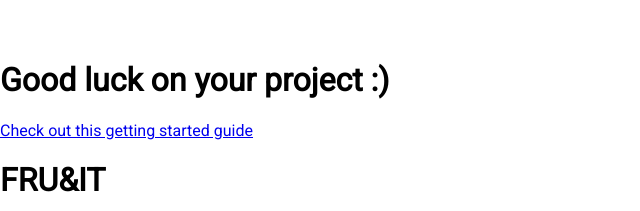
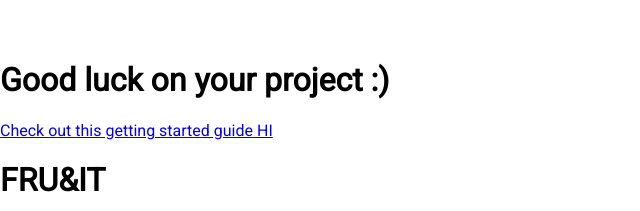
Before and after one commit to yiqingdu123/fruit_word_game, a React app: page / in a window 1280 px wide. Shown: the top 211 px of the page, without its empty margins (0-640 px from the left). Built offline with nearby package versions, Linux system fonts and the light colour scheme; no server answers; the HTML template or start-up script is replaced by a standard one.

Commit message:
test commit

```diff
--- a/client/src/components/pages/Title.js
+++ b/client/src/components/pages/Title.js
@@ -26,7 +26,7 @@ const Title = ({ userId, handleLogin, handleLogout }) => {
         )}
         <h1>Good luck on your project :)</h1>
         <a href="https://docs.google.com/document/d/110JdHAn3Wnp3_AyQLkqH2W8h5oby7OVsYIeHYSiUzRs/edit?usp=sharing">
-          Check out this getting started guide
+          Check out this getting started guide HI
         </a>
       </GoogleOAuthProvider>
       <h1>FRU&IT</h1>
```
